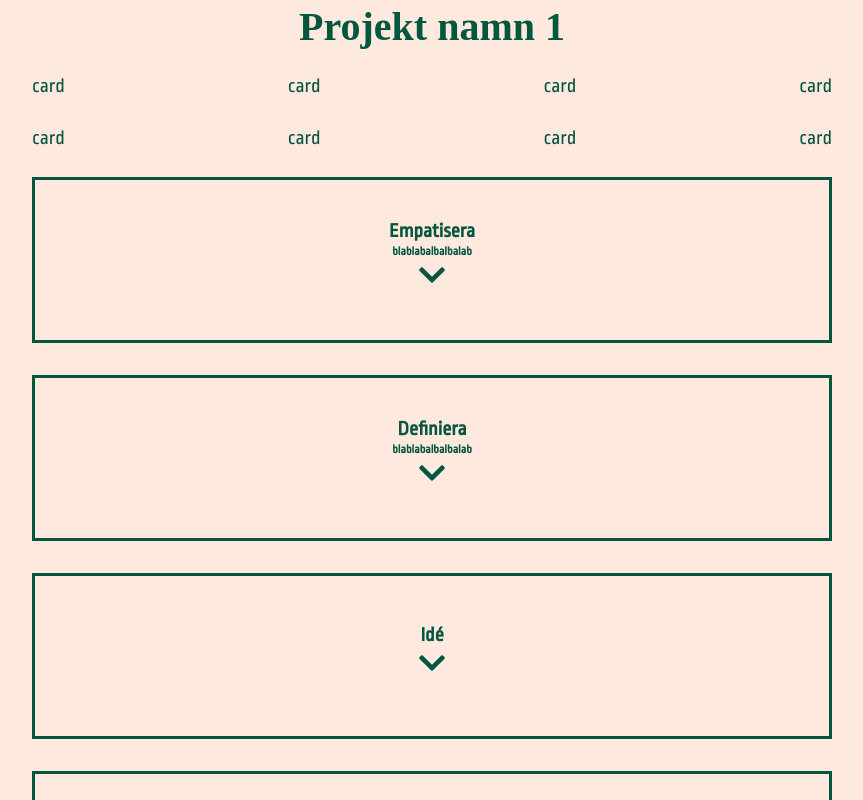
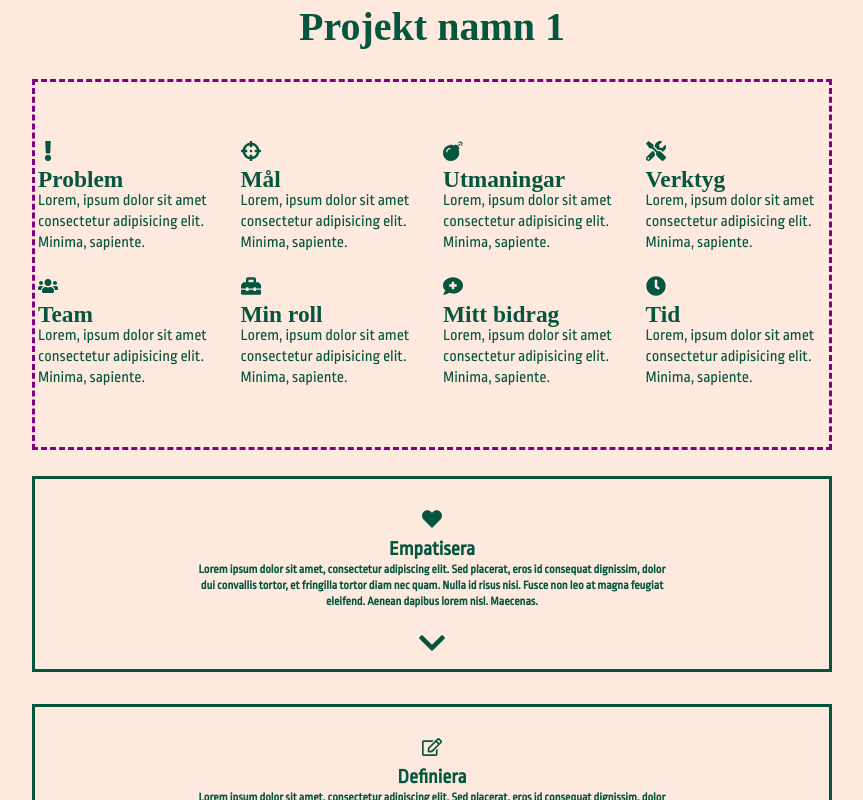
Before and after one commit to mrautenberg/petra-portfolio, a React (Create React App) app: page / in a window 1280 px wide. Shown: the part 280-1080 px from the top of the page, without its empty margins (208-1071 px from the left). Built offline with nearby package versions, Linux system fonts and the light colour scheme; a web font is replaced by a local one.

Commit message:
accordion & grid fixes

```diff
--- a/src/App.css
+++ b/src/App.css
@@ -1,4 +1,4 @@
-@import url('https://fonts.googleapis.com/css2?family=Piazzolla:ital,wght@0,100;0,200;0,300;0,400;0,500;0,600;0,700;0,800;0,900;1,100;1,200;1,300;1,400;1,500;1,600;1,700;1,800;1,900&family=Ropa+Sans:ital@0;1&display=swap');
+@import url("https://fonts.googleapis.com/css2?family=Piazzolla:ital,wght@0,100;0,200;0,300;0,400;0,500;0,600;0,700;0,800;0,900;1,100;1,200;1,300;1,400;1,500;1,600;1,700;1,800;1,900&family=Ropa+Sans:ital@0;1&display=swap");
 
 :root {
   --ff-sans: "Ropa Sans", sans-serif;
@@ -17,17 +17,8 @@
   --fw-400: 400;
   --fw-700: 700;
 
-  --clr-neutral-100: #fff;
-  --clr-neutral-200: #eef1f6;
-  --clr-neutral-300: #a9afbc;
-  --clr-neutral-400: #737b8c;
-  --clr-neutral-500: #434956;
-  --clr-neutral-900: #020203;
+  /* MY OWN */
 
-  --clr-primary-300: #f3f7ff;
-  --clr-primary-400: #8ea8da;
-
-  /* MY OWN */
   --clr-background: #fee9df;
   --text-clr: #05563f;
 
@@ -114,6 +105,10 @@ h3,
 .section-subtitle,
 .text-serif {
   font-family: var(--ff-serif);
+}
+
+p {
+  font-size: var(--fs-300);
 }
 
 a {
@@ -219,15 +214,12 @@ section {
   }
 }
 
-
 /* My styles */
-
 body {
-  background-color: #FEE9DF;
+  background-color: #fee9df;
 }
 
 /* navbar */
-
 nav {
   padding-bottom: var(--padding-bottom-lg);
 }
@@ -251,11 +243,11 @@ nav {
 .nav-link {
   display: flex;
   align-items: center;
-  justify-content: center
+  justify-content: center;
 }
 
 .nav-link > li + li {
-  margin-left: 2rem
+  margin-left: 2rem;
 }
 
 @media (min-width: 40em) {
@@ -264,7 +256,7 @@ nav {
   }
 
   .nav-link > li + li {
-    margin-left: 5rem
+    margin-left: 5rem;
   }
 
   .nav-header {
@@ -277,12 +269,12 @@ nav {
 /* Accordion */
 
 .accordion-section {
+  position: relative;
   display: flex;
   flex-direction: column;
   border: 3px solid var(--text-clr);
   margin-bottom: 2rem;
 }
-
 
 .accordion-layout {
   display: flex;
@@ -313,6 +305,8 @@ nav {
   font-size: 30px;
   font-weight: bold;
   transition: transform 1s ease;
+  position: absolute;
+  bottom: 0px
 }
 
 .rotate {
@@ -323,6 +317,7 @@ nav {
   background-color: inherit;
   overflow: hidden;
   transition: max-height 0.6s ease;
+  margin-bottom: 30px;
 }
 
 .accordion-text {
@@ -330,3 +325,16 @@ nav {
   font-size: 14px;
   padding: 18px;
 }
+
+/* Proect Grid */
+.project-grid {
+  display: grid;
+  grid-template-rows: repeat(2, 1fr);
+  grid-template-columns: repeat(4, 1fr);
+  gap: 1rem;
+  border: 3px dashed purple;
+}
+
+.grid-description {
+  border: 3px solid transparent;
+}
--- /dev/null
+++ b/src/components/AccordionContent.js
@@ -0,0 +1,7 @@
+export default function AccordionContent() {
+  return (
+    <div>
+      I am ze content
+    </div>
+  )
+}
--- a/src/components/ProcessAccordion.js
+++ b/src/components/ProcessAccordion.js
@@ -1,13 +1,16 @@
-import React, { useState, useRef, useEffect } from 'react'
+import React, { useState, useRef, useEffect } from "react"
 
-import { FaChevronDown } from "react-icons/fa";
+import { FaChevronDown } from "react-icons/fa"
+import AccordionContent from "./AccordionContent"
 
 const Accordion = (props) => {
   const [active, setActive] = useState(false)
   const contentRef = useRef(null)
 
   useEffect(() => {
-		contentRef.current.style.maxHeight = active ? `${contentRef.current.scrollHeight}px` : '0px'
+    contentRef.current.style.maxHeight = active
+      ? `${contentRef.current.scrollHeight}px`
+      : "0px"
   }, [contentRef, active])
 
   const toogleActive = () => {
@@ -16,38 +19,30 @@ const Accordion = (props) => {
 
   const titleStyle = {
     fontWeight: 600,
-		fontSize: '20px',
+    fontSize: "20px",
   }
 
   const subtitleStyle = {
     fontWeight: 600,
-		fontSize: '12px',
+    fontSize: "12px",
+    width: "60%"
   }
-
-	// @TODO: Chevron Down icon positioned absolute
-	// to bottom of container
 
   return (
     <div className="accordion-section">
       <button className="accordion-title" onClick={toogleActive}>
         <div className="accordion-layout">
-					<p style={titleStyle}>
-						{props.title}
-					</p>
-					<p style={subtitleStyle}>
-						{props.subtitle}
-					</p>
-					<span className={active ? 'accordion-icon rotate' : 'accordion-icon'}>
+          <span>{props.icon}</span>
+          <p style={titleStyle}>{props.title}</p>
+          <p style={subtitleStyle}>{props.subtitle}</p>
+          <span className={active ? "accordion-icon rotate" : "accordion-icon"}>
             <FaChevronDown />
           </span>
         </div>
       </button>
 
-			<div
-				ref={contentRef}
-				className="accordion-content"
-			>
-				{props.children}
+      <div ref={contentRef} className="accordion-content">
+        <AccordionContent />
       </div>
     </div>
   )
--- a/src/components/ProjectGrid.js
+++ /dev/null
@@ -1,32 +0,0 @@
-export default function ProjectGrid() {
-  return (
-    <div>
-      <h1 style={{textAlign: "center"}}>Projekt namn 1</h1>
-      <br />
-      {/* TODO: Grid layout for cards */}
-      <div style={{
-        display: "flex",
-        alignItems: "center",
-        justifyContent: "space-between"
-        }}
-      >
-        <p>card</p>
-        <p>card</p>
-        <p>card</p>
-        <p>card</p>
-      </div>
-      <br />
-      <div style={{
-        display: "flex",
-        alignItems: "center",
-        justifyContent: "space-between"
-        }}
-      >
-        <p>card</p>
-        <p>card</p>
-        <p>card</p>
-        <p>card</p>
-      </div>
-    </div>
-  )
-}
--- a/src/pages/ProjectPage.js
+++ b/src/pages/ProjectPage.js
@@ -1,36 +1,107 @@
-import ProcessAccordion from "../components/ProcessAccordion";
-import ProjectGrid from "../components/ProjectGrid";
-import Recomendation from "../components/Recomendation";
+import ProcessAccordion from "../components/ProcessAccordion"
+import Recomendation from "../components/Recomendation"
+
+// Icons in grid
+import { FaBomb, FaClock, FaCommentMedical, FaCrosshairs, FaExclamation, FaToolbox, FaTools, FaUsers } from "react-icons/fa";
+
+// Icons in process acc
+import { FaCubes, FaHeart, FaRegComments, FaRegEdit, FaRegLightbulb } from "react-icons/fa"
+
+const descriptions = [
+  {
+    icon: <FaExclamation />,
+    header: "Problem",
+    text: "Lorem, ipsum dolor sit amet consectetur adipisicing elit. Minima, sapiente.",
+  },
+  {
+    icon: <FaCrosshairs />,
+    header: "Mål",
+    text: "Lorem, ipsum dolor sit amet consectetur adipisicing elit. Minima, sapiente.",
+  },
+  {
+    icon: <FaBomb />,
+    header: "Utmaningar",
+    text: "Lorem, ipsum dolor sit amet consectetur adipisicing elit. Minima, sapiente.",
+  },
+  {
+    icon: <FaTools />,
+    header: "Verktyg",
+    text: "Lorem, ipsum dolor sit amet consectetur adipisicing elit. Minima, sapiente.",
+  },
+  {
+    icon: <FaUsers />,
+    header: "Team",
+    text: "Lorem, ipsum dolor sit amet consectetur adipisicing elit. Minima, sapiente.",
+  },
+  {
+    icon: <FaToolbox />,
+    header: "Min roll",
+    text: "Lorem, ipsum dolor sit amet consectetur adipisicing elit. Minima, sapiente.",
+  },
+  {
+    icon: <FaCommentMedical />,
+    header: "Mitt bidrag",
+    text: "Lorem, ipsum dolor sit amet consectetur adipisicing elit. Minima, sapiente.",
+  },
+  {
+    icon: <FaClock />,
+    header: "Tid",
+    text: "Lorem, ipsum dolor sit amet consectetur adipisicing elit. Minima, sapiente.",
+  },
+]
 
 export default function ProjectPage() {
   return (
     <>
-      <ProjectGrid />
+    <h1 style={{textAlign:"center", marginBottom:"2rem"}}>Projekt namn 1</h1>
+      <section className="project-grid">
+        {descriptions.map((desc) => (
+          <article className="grid-description">
+            <span>{desc.icon}</span>
+            <h3>{desc.header}</h3>
+            <p>{desc.text}</p>
+            {console.log(desc.header)}
+          </article>
+        ))}
+      </section>
       <br />
       {/* map out ProcessAccordion */}
       <div className="process-container">
         <ProcessAccordion
-          title="Empatisera"
-          subtitle="blablabalbalbalab"
+          icon={<FaHeart />}
+          title="Empatisera" subtitle="Lorem ipsum dolor sit amet, consectetur adipiscing elit. Sed placerat, eros id consequat dignissim, dolor dui convallis tortor, et fringilla tortor diam nec quam. Nulla id risus nisi. Fusce non leo at magna feugiat eleifend. Aenean dapibus lorem nisl. Maecenas. "
         >
           <span className="accordion-text">abc</span>
         </ProcessAccordion>
         <ProcessAccordion
-          title="Definiera"
-          subtitle="blablabalbalbalab"
+          icon={<FaRegEdit />}
+          title="Definiera" subtitle="Lorem ipsum dolor sit amet, consectetur adipiscing elit. Sed placerat, eros id consequat dignissim, dolor dui convallis tortor, et fringilla tortor diam nec quam. Nulla id risus nisi. Fusce non leo at magna feugiat eleifend. Aenean dapibus lorem nisl. Maecenas. "
         >
           <span className="accordion-text">abc</span>
         </ProcessAccordion>
-        <ProcessAccordion title="Idé">
+        <ProcessAccordion
+          icon={<FaRegLightbulb />}
+          title="Idé"
+          subtitle="Lorem ipsum dolor sit amet, consectetur adipiscing elit. Sed placerat, eros id consequat dignissim, dolor dui convallis tortor, et fringilla tortor diam nec quam. Nulla id risus nisi. Fusce non leo at magna feugiat eleifend. Aenean dapibus lorem nisl. Maecenas. "
+          >
           <span className="accordion-text">abc</span>
         </ProcessAccordion>
-        <ProcessAccordion title="Prototyp">
+        <ProcessAccordion
+          icon={<FaCubes />}
+          title="Prototyp"
+          subtitle="Lorem ipsum dolor sit amet, consectetur adipiscing elit. Sed placerat, eros id consequat dignissim, dolor dui convallis tortor, et fringilla tortor diam nec quam. Nulla id risus nisi. Fusce non leo at magna feugiat eleifend. Aenean dapibus lorem nisl. Maecenas. "
+        >
           <span className="accordion-text">abc</span>
         </ProcessAccordion>
-        <ProcessAccordion title="Testa">
+        <ProcessAccordion
+          icon={<FaRegComments />}
+          title="Testa"
+          subtitle="Lorem ipsum dolor sit amet, consectetur adipiscing elit. Sed placerat, eros id consequat dignissim, dolor dui convallis tortor, et fringilla tortor diam nec quam. Nulla id risus nisi. Fusce non leo at magna feugiat eleifend. Aenean dapibus lorem nisl. Maecenas. "
+        >
           <span className="accordion-text">abc</span>
         </ProcessAccordion>
       </div>
+
       <br />
       <Recomendation />
     </>
```
Also changed, not shown: src/components/Navbar.js (+9 -4 lines), src/components/DescriptionCard.js (deleted), src/components/Recomendation.js (line endings or trailing spaces), src/pages/AboutPage.js (line endings or trailing spaces). Lines whose indentation alone changed are shown as unchanged.
